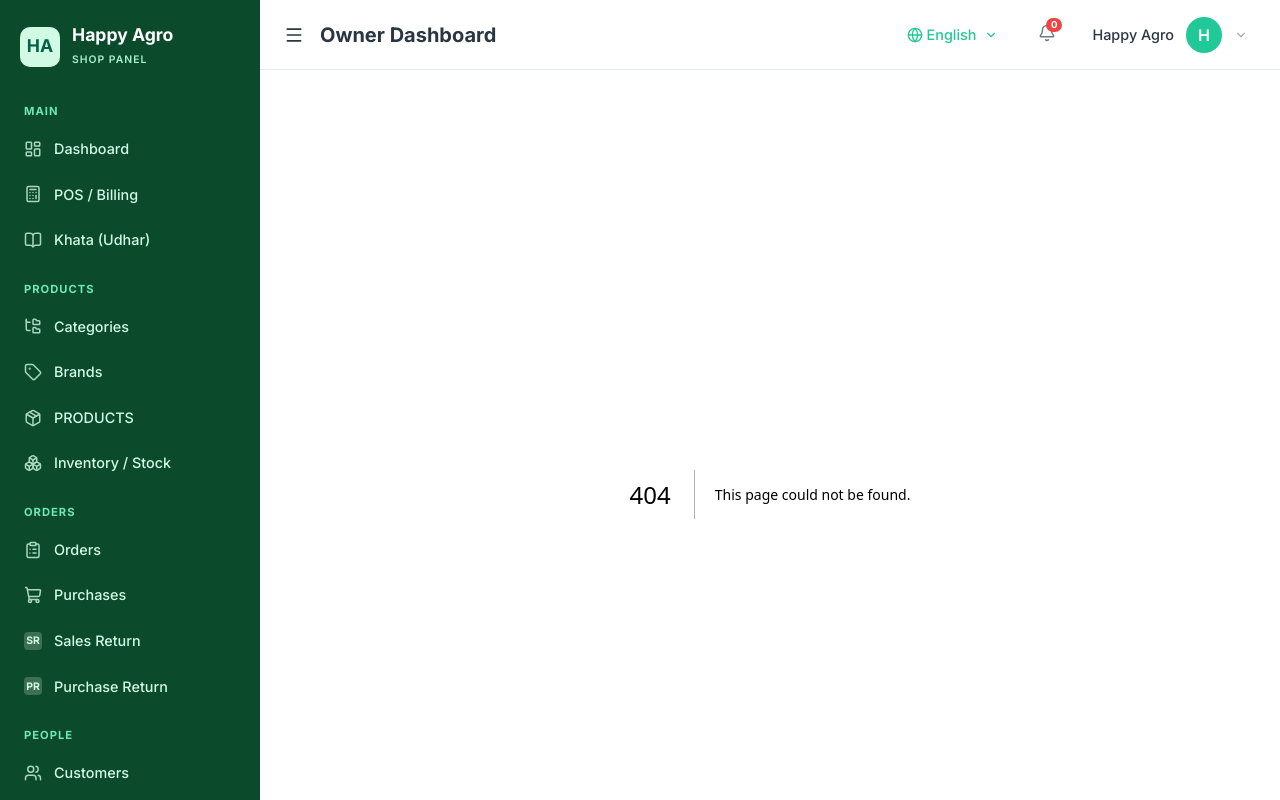
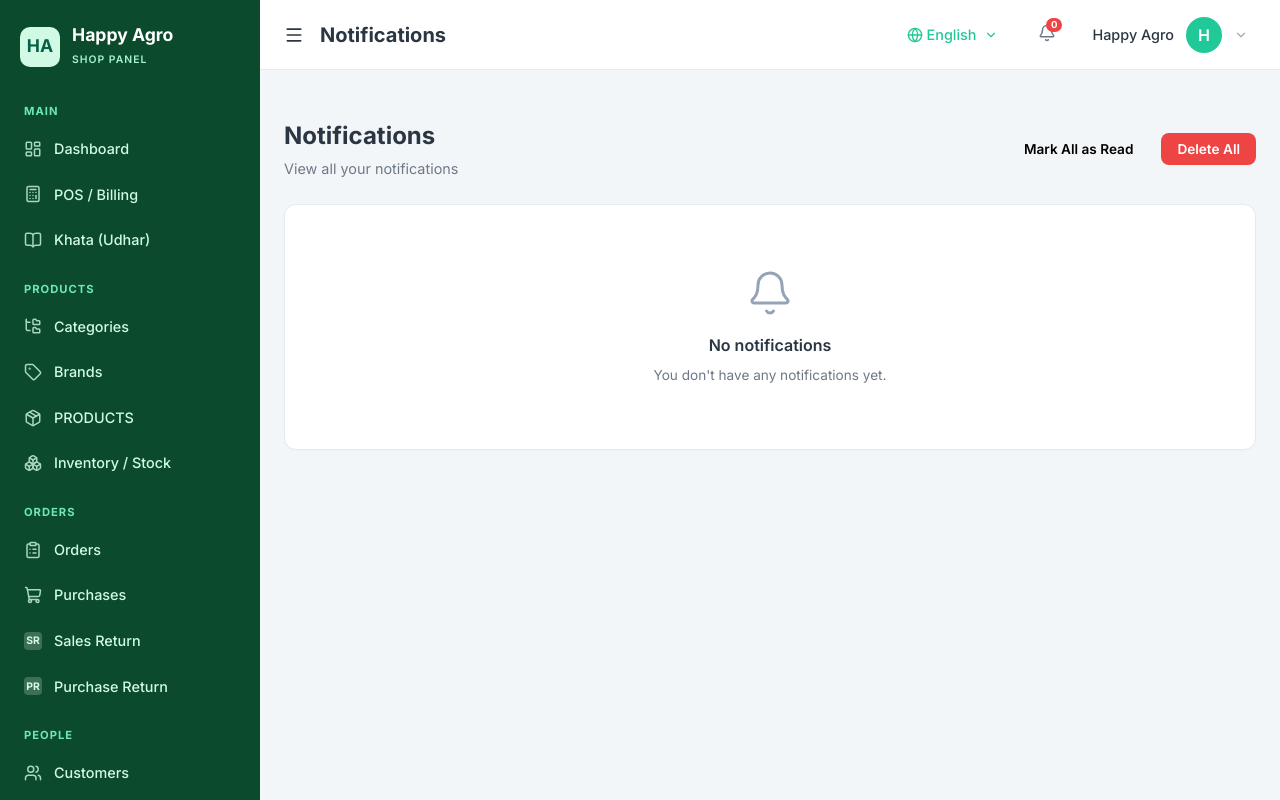
Before and after one commit to hdpatel234/happy-agro-frontend, a Next.js app: page /notifications in a window 1280 px wide. Before the commit this address had no page. Built offline with nearby package versions, Linux system fonts and the light colour scheme.

Commit message:
feat: implement notifications page and update header to include notification route support

```diff
--- /dev/null
+++ b/src/app/notifications/page.css
@@ -0,0 +1,122 @@
+.notif-container {
+  display: flex;
+  flex-direction: column;
+  padding: 24px 0;
+}
+
+/* Header */
+.notif-header {
+  display: flex;
+  justify-content: space-between;
+  align-items: center;
+  margin-bottom: 24px;
+}
+
+.notif-title-section {
+  display: flex;
+  flex-direction: column;
+  gap: 4px;
+}
+
+.notif-title {
+  font-size: 1.5rem;
+  font-weight: 700;
+  color: var(--text-primary);
+  margin: 0;
+}
+
+.notif-subtitle {
+  font-size: 0.9rem;
+  color: var(--text-secondary);
+  margin: 0;
+}
+
+.notif-header-actions {
+  display: flex;
+  align-items: center;
+  gap: 12px;
+}
+
+.notif-btn-action {
+  padding: 8px 16px;
+  font-weight: 600;
+  border-radius: var(--radius-md);
+  font-size: 0.85rem;
+}
+
+.notif-btn-danger {
+  background-color: #ef4444;
+  color: white;
+  border: none;
+  padding: 8px 16px;
+  font-weight: 600;
+  border-radius: var(--radius-md);
+  font-size: 0.85rem;
+  cursor: pointer;
+  transition: background-color 0.2s;
+}
+
+.notif-btn-danger:hover {
+  background-color: #dc2626;
+}
+
+/* Card */
+.notif-card {
+  background-color: white;
+  border: 1px solid var(--border-color);
+  border-radius: var(--radius-lg);
+  padding: 64px 32px;
+  box-shadow: 0 1px 3px rgba(0,0,0,0.02);
+  display: flex;
+  align-items: center;
+  justify-content: center;
+}
+
+/* Empty State */
+.notif-empty-state {
+  display: flex;
+  flex-direction: column;
+  align-items: center;
+  justify-content: center;
+  text-align: center;
+  gap: 8px;
+}
+
+.notif-empty-icon {
+  color: #94a3b8;
+  margin-bottom: 8px;
+  stroke-width: 1.5px;
+}
+
+.notif-empty-title {
+  font-size: 1rem;
+  font-weight: 600;
+  color: var(--text-primary);
+  margin: 0;
+}
+
+.notif-empty-desc {
+  font-size: 0.85rem;
+  color: var(--text-secondary);
+  margin: 0;
+}
+
+/* Responsive */
+@media (max-width: 768px) {
+  .notif-header {
+    flex-direction: column;
+    align-items: flex-start;
+    gap: 16px;
+  }
+  .notif-header-actions {
+    width: 100%;
+    flex-direction: column;
+  }
+  .notif-btn-action, .notif-btn-danger {
+    width: 100%;
+    justify-content: center;
+  }
+  .notif-card {
+    padding: 48px 24px;
+  }
+}
--- /dev/null
+++ b/src/app/notifications/page.tsx
@@ -0,0 +1,39 @@
+"use client";
+
+import React from 'react';
+import { Bell } from 'lucide-react';
+import { useLanguage } from '@/context/LanguageContext';
+import './page.css';
+
+export default function NotificationsPage() {
+    const { t } = useLanguage();
+
+    return (
+        <div className="notif-container">
+            {/* Header */}
+            <div className="notif-header">
+                <div className="notif-title-section">
+                    <h2 className="notif-title">{t('notif.title') || 'Notifications'}</h2>
+                    <p className="notif-subtitle">{t('notif.subtitle') || 'View all your notifications'}</p>
+                </div>
+                <div className="notif-header-actions">
+                    <button className="btn btn-green notif-btn-action">
+                        {t('notif.mark_all_read') || 'Mark All as Read'}
+                    </button>
+                    <button className="btn notif-btn-danger">
+                        {t('notif.delete_all') || 'Delete All'}
+                    </button>
+                </div>
+            </div>
+
+            {/* Main Content */}
+            <div className="notif-card">
+                <div className="notif-empty-state">
+                    <Bell size={48} className="notif-empty-icon" />
+                    <h3 className="notif-empty-title">{t('notif.empty_title') || 'No notifications'}</h3>
+                    <p className="notif-empty-desc">{t('notif.empty_desc') || 'You don\'t have any notifications yet.'}</p>
+                </div>
+            </div>
+        </div>
+    );
+}
--- a/src/components/layout/Header.tsx
+++ b/src/components/layout/Header.tsx
@@ -93,6 +93,7 @@ export default function Header({ toggleSidebar, isMobile }: HeaderProps) {
         if (pathname === '/subscriptions') return t('title.subscription_management');
         if (pathname === '/shop/profile') return t('title.shop_profile') || 'Shop Profile';
         if (pathname === '/shops') return t('title.shops') || 'My Shops';
+        if (pathname === '/notifications') return t('title.notifications') || 'Notifications';
         if (pathname === '/weather') return t('title.weather_dashboard');
         return t('title.owner_dashboard');
     };
@@ -161,10 +162,10 @@ export default function Header({ toggleSidebar, isMobile }: HeaderProps) {
                                 <Building2 size={16} className="item-icon" />
                                 <span>{t('header.shop_profile')}</span>
                             </div>
-                            <div className="dropdown-item">
+                            {/* <div className="dropdown-item">
                                 <Settings size={16} className="item-icon" />
                                 <span>{t('header.settings')}</span>
-                            </div>
+                            </div> */}
                             <div className="dropdown-item">
                                 <Building2 size={16} className="item-icon" />
                                 <span>{t('header.shop_list')}</span>
--- a/src/locales/en.ts
+++ b/src/locales/en.ts
@@ -45,6 +45,7 @@ const en: Record<string, string> = {
   // Page Titles
   'title.shops': 'My Shops',
   'title.shop_profile': 'Shop Profile',
+  'title.notifications': 'Notifications',
   'title.pos': 'Point of Sale',
   'title.add_ledger_entry': 'Add Ledger Entry',
   'title.khata_book': 'Khata Book - Manage Customers & Suppliers',
@@ -1130,6 +1131,14 @@ const en: Record<string, string> = {
   'shops.trial': 'Trial',
   'shops.expires': 'Expires:',
   'shops.view_details': 'View Details',
+
+  // Notifications
+  'notif.title': 'Notifications',
+  'notif.subtitle': 'View all your notifications',
+  'notif.mark_all_read': 'Mark All as Read',
+  'notif.delete_all': 'Delete All',
+  'notif.empty_title': 'No notifications',
+  'notif.empty_desc': "You don't have any notifications yet.",
 };
 
 export default en;
--- a/src/locales/gu.ts
+++ b/src/locales/gu.ts
@@ -45,6 +45,7 @@ const gu: Record<string, string> = {
   // Page Titles
   'title.shops': 'મારી દુકાનો',
   'title.shop_profile': 'દુકાન પ્રોફાઇલ',
+  'title.notifications': 'સૂચનાઓ',
   'title.pos': 'પોઈન્ટ ઓફ સેલ',
   'title.add_ledger_entry': 'ખાતા એન્ટ્રી ઉમેરો',
   'title.khata_book': 'ખાતા બુક - ગ્રાહકો અને સપ્લાયર્સ મેનેજ કરો',
@@ -1136,6 +1137,14 @@ const gu: Record<string, string> = {
   'shops.trial': 'ટ્રાયલ',
   'shops.expires': 'સમાપ્તિ:',
   'shops.view_details': 'વિગતો જુઓ',
+
+  // Notifications
+  'notif.title': 'સૂચનાઓ',
+  'notif.subtitle': 'તમારી બધી સૂચનાઓ જુઓ',
+  'notif.mark_all_read': 'બધાને વાંચેલા તરીકે ચિહ્નિત કરો',
+  'notif.delete_all': 'બધા કાઢી નાખો',
+  'notif.empty_title': 'કોઈ સૂચનાઓ નથી',
+  'notif.empty_desc': 'તમારી પાસે હજી સુધી કોઈ સૂચનાઓ નથી.',
 };
 
 export default gu;
--- a/src/locales/hi.ts
+++ b/src/locales/hi.ts
@@ -45,6 +45,7 @@ const hi: Record<string, string> = {
   // Page Titles
   'title.shops': 'मेरी दुकानें',
   'title.shop_profile': 'दुकान प्रोफ़ाइल',
+  'title.notifications': 'सूचनाएँ',
   'title.pos': 'पॉइंट ऑफ सेल',
   'title.add_ledger_entry': 'खाता प्रविष्टि जोड़ें',
   'title.khata_book': 'खाता बुक - ग्राहक और आपूर्तिकर्ता प्रबंधित करें',
@@ -1136,6 +1137,14 @@ const hi: Record<string, string> = {
   'shops.trial': 'ट्रायल',
   'shops.expires': 'समाप्ति:',
   'shops.view_details': 'विवरण देखें',
+
+  // Notifications
+  'notif.title': 'सूचनाएँ',
+  'notif.subtitle': 'अपनी सभी सूचनाएँ देखें',
+  'notif.mark_all_read': 'सभी को पढ़ा हुआ मानें',
+  'notif.delete_all': 'सभी हटाएँ',
+  'notif.empty_title': 'कोई सूचना नहीं',
+  'notif.empty_desc': 'आपके पास अभी तक कोई सूचना नहीं है।',
 };
 
 export default hi;
```
